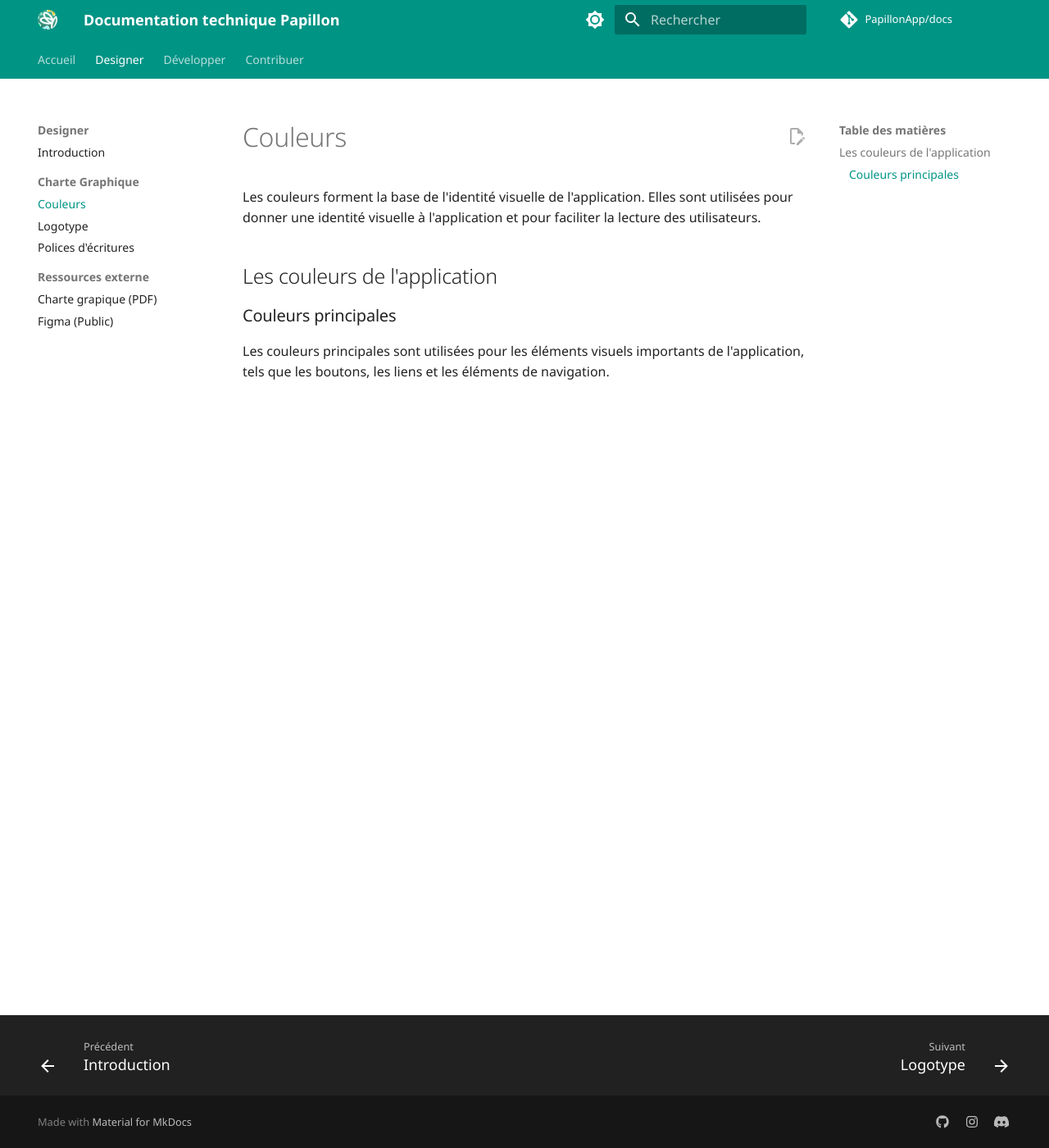
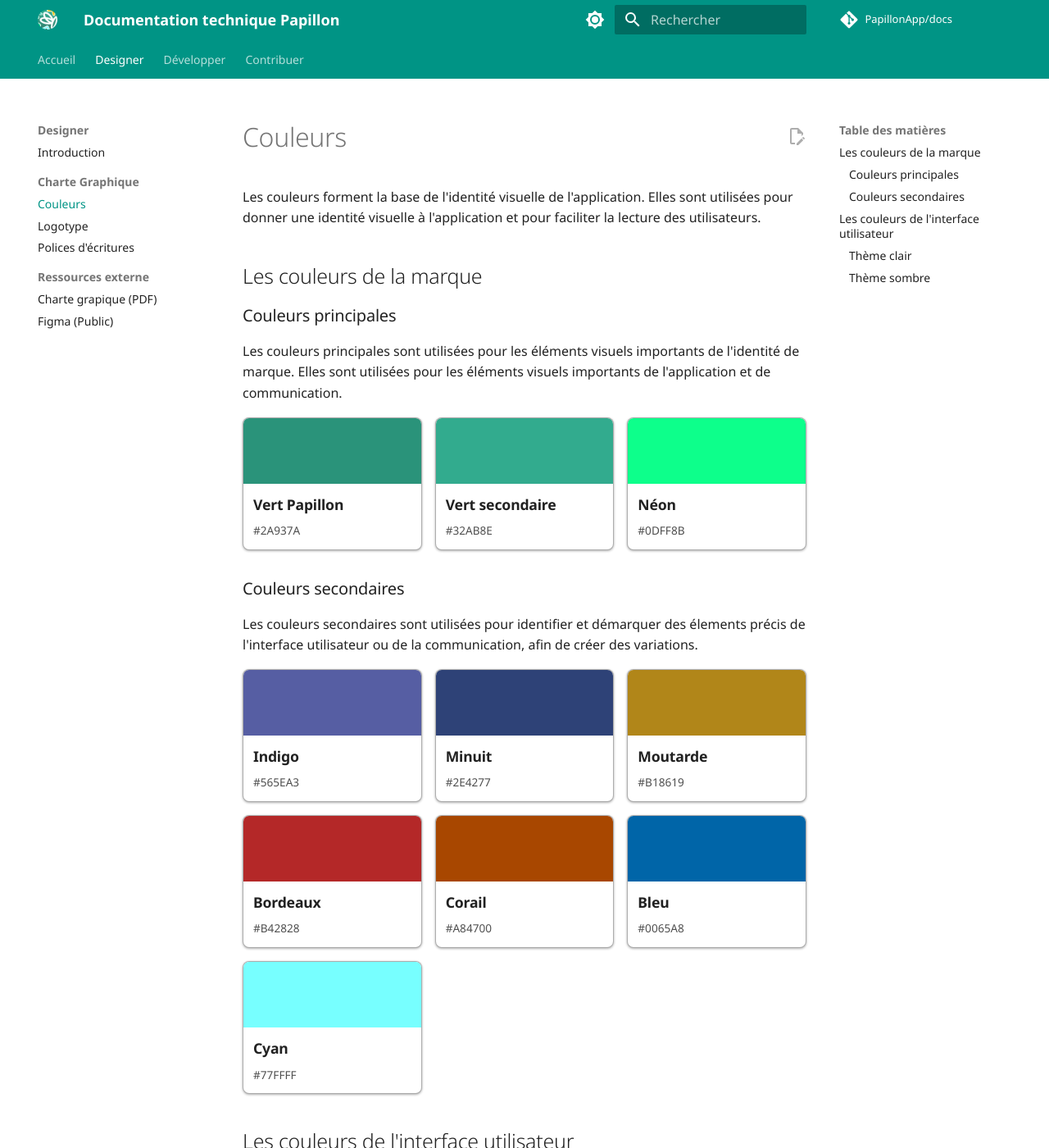
Before and after one commit to PapillonApp/docs, an MkDocs documentation site: the page built from docs/design/color.md, in a window 1280 px wide and 1400 px high. Shown: the whole window at 82% size. Built offline with MkDocs 1.6.1 and Material for MkDocs 9.7.7, drawn with Linux system fonts in a browser that asks for light colours; comment, search, counter and statistics services are not loaded; some of the changed text lies outside the part shown.

Commit message:
Ajout de la documentation des couleurs

```diff
--- a/docs/design/color.md
+++ b/docs/design/color.md
@@ -2,8 +2,217 @@
 
 Les couleurs forment la base de l'identité visuelle de l'application. Elles sont utilisées pour donner une identité visuelle à l'application et pour faciliter la lecture des utilisateurs.
 
-## Les couleurs de l'application
+## Les couleurs de la marque
 
 ### Couleurs principales
 
-Les couleurs principales sont utilisées pour les éléments visuels importants de l'application, tels que les boutons, les liens et les éléments de navigation.
+Les couleurs principales sont utilisées pour les éléments visuels importants de l'identité de marque. Elles sont utilisées pour les éléments visuels importants de l'application et de communication.
+
+<div class="cards">
+  <div class="card">
+    <div
+      class="color_preview"
+      style="background-color: #2A937A"
+    ></div>
+    <h3>Vert Papillon</h3>
+    <p>#2A937A</p>
+  </div>
+  <div class="card">
+    <div
+      class="color_preview"
+      style="background-color: #32AB8E"
+    ></div>
+    <h3>Vert secondaire</h3>
+    <p>#32AB8E</p>
+  </div>
+  <div class="card">
+    <div
+      class="color_preview"
+      style="background-color: #0DFF8B"
+    ></div>
+    <h3>Néon</h3>
+    <p>#0DFF8B</p>
+  </div>
+</div>
+
+### Couleurs secondaires
+
+Les couleurs secondaires sont utilisées pour identifier et démarquer des élements précis de l'interface utilisateur ou de la communication, afin de créer des variations.
+
+<div class="cards">
+  <div class="card">
+    <div
+      class="color_preview"
+      style="background-color: #565EA3"
+    ></div>
+    <h3>Indigo</h3>
+    <p>#565EA3</p>
+  </div>
+  <div class="card">
+    <div
+      class="color_preview"
+      style="background-color: #2E4277"
+    ></div>
+    <h3>Minuit</h3>
+    <p>#2E4277</p>
+  </div>
+  <div class="card">
+    <div
+      class="color_preview"
+      style="background-color: #B18619"
+    ></div>
+    <h3>Moutarde</h3>
+    <p>#B18619</p>
+  </div>
+  <div class="card">
+    <div
+      class="color_preview"
+      style="background-color: #B42828"
+    ></div>
+    <h3>Bordeaux</h3>
+    <p>#B42828</p>
+  </div>
+  <div class="card">
+    <div
+      class="color_preview"
+      style="background-color: #A84700"
+    ></div>
+    <h3>Corail</h3>
+    <p>#A84700</p>
+  </div>
+  <div class="card">
+    <div
+      class="color_preview"
+      style="background-color: #0065A8"
+    ></div>
+    <h3>Bleu</h3>
+    <p>#0065A8</p>
+  </div>
+  <div class="card">
+    <div
+      class="color_preview"
+      style="background-color: #77FFFF"
+    ></div>
+    <h3>Cyan</h3>
+    <p>#77FFFF</p>
+  </div>
+</div>
+
+## Les couleurs de l'interface utilisateur
+
+Sur Android, les couleurs utilisent le système Material You pour s'adapter à la couleur principale du fond d'écran de l'utilisateur. Sur iOS, les couleurs utilisent le système de couleurs par défaut.
+
+!!! note warning "Utilisation d'élements visuels sur les fonds monochromes"
+    **Lors d'utilisation d'élements sans ombres, les élements "cartes" doivent avoir une couleur de fond primaire et le fond de la vue doit être de couleur secondaire.** (ou alors une bordure légère doit être appliquée pour mettre en valeur le contenu)
+
+### Thème clair
+
+<div class="cards">
+  <div class="card">
+    <div
+      class="color_preview"
+      style="background-color: #FFFFFF"
+    ></div>
+    <h3>Fond primaire</h3>
+    <p>#FFFFFF</p>
+    <p>UIColors.background</p>
+  </div>
+  <div class="card">
+    <div
+      class="color_preview"
+      style="background-color: #F3F2F8"
+    ></div>
+    <h3>Fond secondaire</h3>
+    <p>#F3F2F8</p>
+    <p>UIColors.modalBackground</p>
+  </div>
+</div>
+
+### Thème sombre
+
+<div class="cards">
+  <div class="card">
+    <div
+      class="color_preview"
+      style="background-color: #0B0B0C"
+    ></div>
+    <h3>Fond primaire</h3>
+    <p>#0B0B0C</p>
+    <p>UIColors.background</p>
+  </div>
+  <div class="card">
+    <div
+      class="color_preview"
+      style="background-color: #161618"
+    ></div>
+    <h3>Fond secondaire</h3>
+    <p>#161618</p>
+    <p>UIColors.modalBackground</p>
+  </div>
+</div>
+
+<style>
+  .cards {
+    display: grid;
+    grid-template-columns: repeat(auto-fill, minmax(200px, 1fr));
+    gap: 16px;
+  }
+
+  .card {
+    display: flex;
+    flex-direction: column;
+    gap: 0px;
+    padding: 0px;
+    border-radius: 8px;
+
+    background-color: var(--md-admonition-bg-color);
+    border: 1px solid var(--md-default-fg-color--lighter);
+
+    text-decoration: none;
+    color: var(--md-default-fg-color);
+
+    overflow: hidden;
+
+    box-shadow: 0px 1px 3px #00000055;
+  }
+
+  .card:hover {
+    box-shadow: 0px 2px 6px #00000055;
+    transform: translateY(-2px);
+  }
+
+  .card * {
+    margin: 0;
+    padding: 0;
+    text-decoration: none;
+    color: var(--md-default-fg-color);
+  }
+
+  .card .color_preview {
+    padding: 10px;
+    height: 80px;
+    display: flex;
+    align-items: center;
+    justify-content: center;
+    color: #fff;
+    font-size: 40px;
+  }
+
+  .card h3 {
+    font-size: 1.1em;
+    font-weight: bold;
+    text-align: left;
+    margin: 12px 12px;
+    padding: 0;
+    margin-bottom: 8px;
+  }
+
+  .card p {
+    font-size: 0.85em;
+    opacity: 0.8;
+    text-align: left;
+    margin: 0 12px;
+    padding: 0;
+    margin-bottom: 12px;
+  }
+</style>
```
